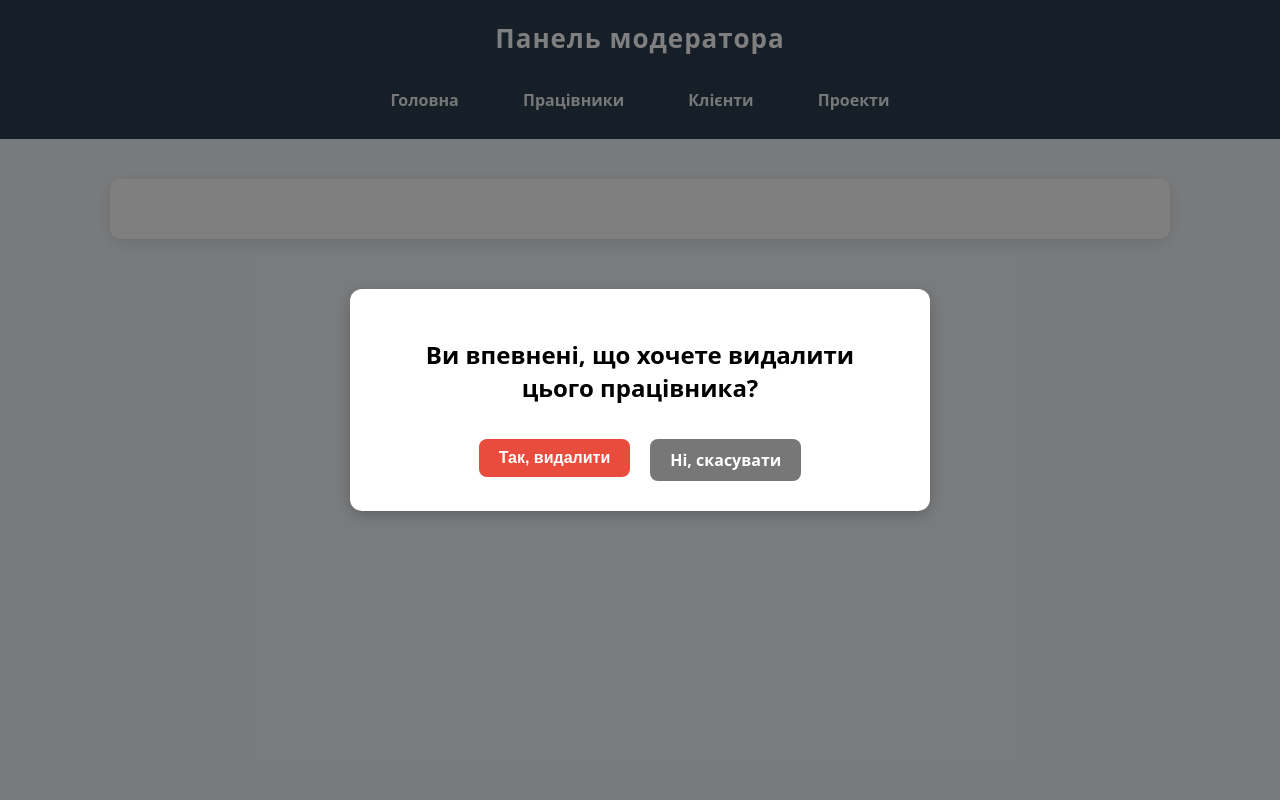
After one commit to Alisa-t0/CompanySite, a Django app: page /moderator/workers/3/delete in a window 1280 px wide. The commit adds this page. Run offline with Django 5.2, Linux system fonts and the light colour scheme; data comes from the database, SQL or seed files in the repository; both versions use the stored data as it was after the commit.

Commit message:
added delete page

```diff
--- a/company/moderator/static/moderator/css/style.css
+++ b/company/moderator/static/moderator/css/style.css
@@ -226,3 +226,69 @@ body.worker-page .container {
     padding: 40px;
     font-size: 16px;
 }
+
+a.btn.btn-delete {
+    background-color: #e74c3c;
+    color: white;
+}
+
+a.btn.btn-delete:hover {
+    background-color: #c0392b;
+}
+
+
+.modal-overlay {
+    position: fixed;
+    top: 0;
+    left: 0;
+    width: 100%;
+    height: 100%;
+    background: rgba(0,0,0,0.5);
+    display: flex;
+    justify-content: center;
+    align-items: center;
+    z-index: 1000;
+}
+
+.modal-container {
+    background: #fff;
+    padding: 30px 40px;
+    border-radius: 12px;
+    max-width: 500px;
+    width: 90%;
+    text-align: center;
+    box-shadow: 0 4px 15px rgba(0,0,0,0.2);
+}
+
+.modal-actions {
+    margin-top: 20px;
+    display: flex;
+    justify-content: center;
+    gap: 20px;
+}
+
+.modal-actions .btn {
+    padding: 10px 20px;
+    font-weight: bold;
+    border-radius: 8px;
+    text-decoration: none;
+    transition: 0.3s;
+}
+
+.modal-actions .btn-back {
+    background-color: #777;
+    color: white;
+}
+
+.modal-actions .btn-back:hover {
+    background-color: #555;
+}
+
+.modal-actions .btn-delete {
+    background-color: #e74c3c;
+    color: white;
+}
+
+.modal-actions .btn-delete:hover {
+    background-color: #c0392b;
+}
--- /dev/null
+++ b/company/moderator/templates/moderator/workers/delete.html
@@ -0,0 +1,19 @@
+{% extends 'layout_m.html' %}
+
+{% block title %}Видалити працівника{% endblock %}
+
+{% block content %}
+<div class="modal-overlay">
+    <div class="modal-container">
+        <h2>Ви впевнені, що хочете видалити цього працівника?</h2>
+
+        <div class="modal-actions">
+            <form method="post" style="display:inline;">
+                {% csrf_token %}
+                <button type="submit" class="btn btn-delete">Так, видалити</button>
+            </form>
+            <a href="{% url 'workers_list' %}" class="btn btn-back">Ні, скасувати</a>
+        </div>
+    </div>
+</div>
+{% endblock %}
--- a/company/moderator/templates/moderator/workers/detail_view.html
+++ b/company/moderator/templates/moderator/workers/detail_view.html
@@ -20,6 +20,7 @@
 
     <div class="worker-actions">
         <a href="{% url 'worker_update' worker.id %}" class="btn">Оновити</a>
+        <a href="{% url 'worker_delete' worker.id %}" class="btn btn-delete">Видалити</a>
         <a href="{% url 'workers_list' %}" class="btn btn-back">Назад</a>
     </div>
 </div>
--- a/company/moderator/urls.py
+++ b/company/moderator/urls.py
@@ -7,4 +7,5 @@ urlpatterns = [
     path('workers/create',views.worker_create,name='worker_create'),
     path('workers/<int:pk>',views.WorkerDetailView.as_view(),name='worker_details'),
     path('workers/<int:pk>/update',views.WorkerUpdateView.as_view(),name='worker_update'),
+    path('workers/<int:pk>/delete',views.WorkerDeleteView.as_view(),name='worker_delete'),
 ]
--- a/company/moderator/views.py
+++ b/company/moderator/views.py
@@ -1,5 +1,5 @@
 from django.shortcuts import render, redirect
-from django.views.generic import DetailView, UpdateView
+from django.views.generic import DetailView, UpdateView, DeleteView
 
 from .forms import WorkerForm
 from main.models import Worker
@@ -14,7 +14,13 @@ class WorkerUpdateView(UpdateView):
     template_name = 'moderator/workers/update.html'
     form_class = WorkerForm
     context_object_name = 'worker'
-# Create your views here.
+
+class WorkerDeleteView(DeleteView):
+    model = Worker
+    template_name = 'moderator/workers/delete.html'
+    context_object_name = 'worker'
+    success_url = '..'
+
 def show_moderator_main_page(request):
     return render(request, 'moderator/moderator_main_page.html')
 
```
Also changed, not shown: company/db.sqlite3.
